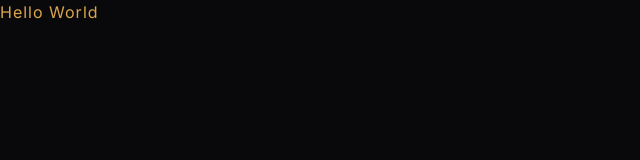
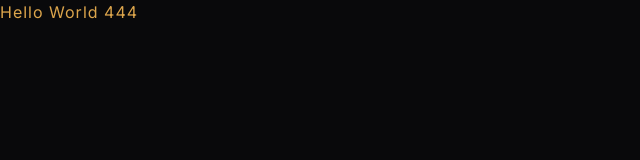
Before and after one commit to AzenKain/TLPhone, a Next.js app in the folder main-tlphone/: page / in a window 1280 px wide. Shown: the top 160 px of the page, without its empty margins (0-640 px from the left). Built offline with nearby package versions, Linux system fonts and the light colour scheme.

Commit message:
Update page.tsx

```diff
--- a/main-tlphone/src/app/page.tsx
+++ b/main-tlphone/src/app/page.tsx
@@ -2,7 +2,7 @@
 export default function Home() {
   return (
     <div >
-      Hello World
+      Hello World 444
     </div>
   );
 }
```
